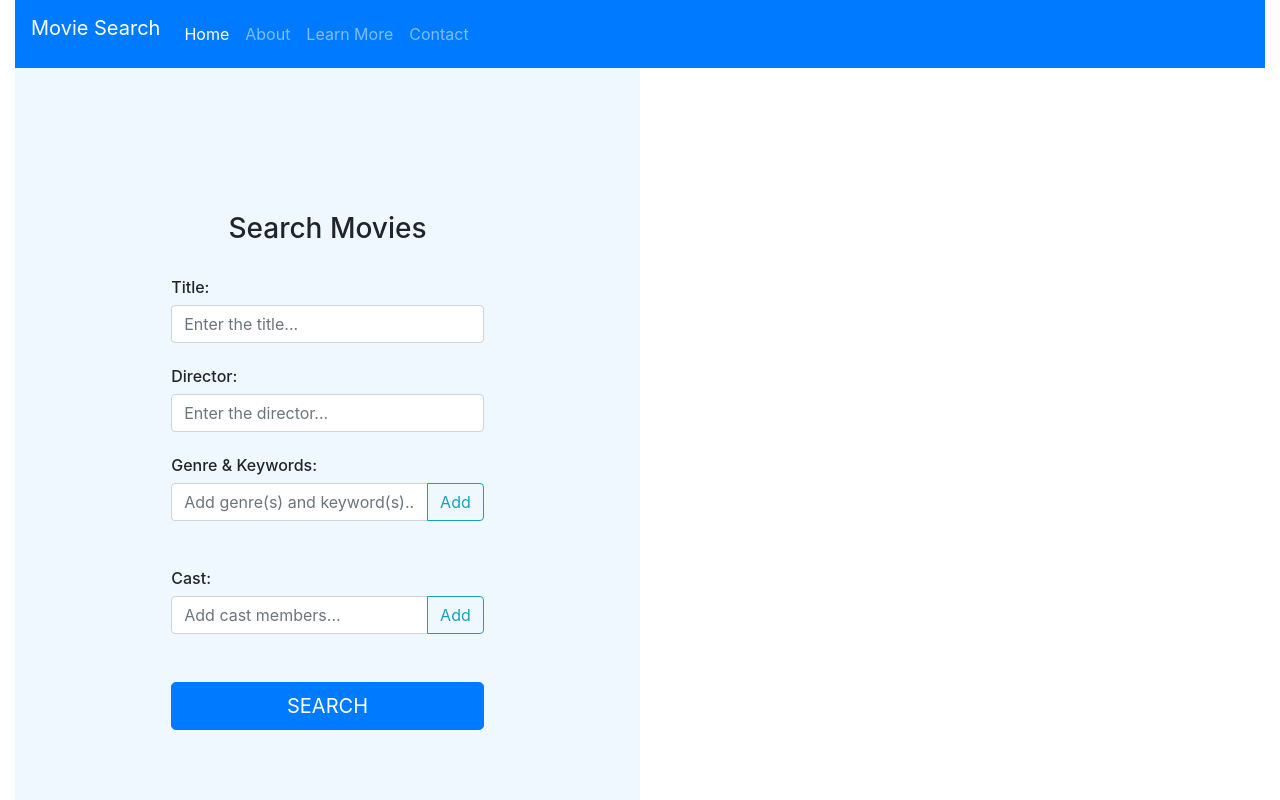
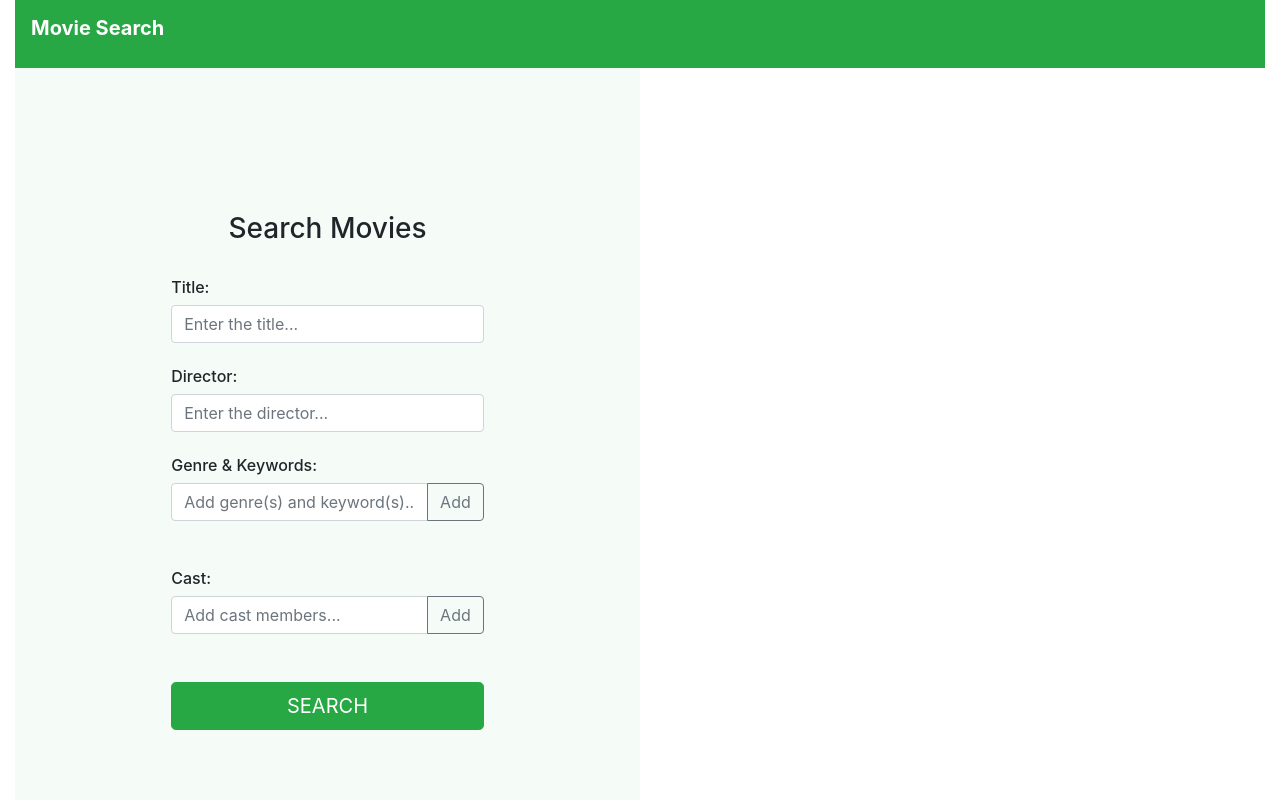
Before and after one commit to ptsheeran/iCare, a Vue app: page / in a window 1280 px wide. Shown: the top 800 px of the page. Built offline with nearby package versions, Linux system fonts and the light colour scheme.

Commit message:
Changed theme color

```diff
--- a/src/App.vue
+++ b/src/App.vue
@@ -1,10 +1,11 @@
 <template>
   <div id="app" class="container-fluid">
-    <nav class="navbar navbar-expand-lg navbar-dark bg-primary">
-      <a class="navbar-brand" href="#">Movie Search</a>
+    <nav class="navbar navbar-expand-lg navbar-dark bg-success">
+      <a class="navbar-brand font-weight-bold" href="#">Movie Search</a>
       <button class="navbar-toggler" type="button" data-toggle="collapse" data-target="#navbarNavDropdown" aria-controls="navbarNavDropdown" aria-expanded="false" aria-label="Toggle navigation">
         <span class="navbar-toggler-icon"></span>
       </button>
+      <!--
       <div class="collapse navbar-collapse" id="navbarNavDropdown">
         <ul class="navbar-nav">
           <li class="nav-item active">
@@ -21,6 +22,7 @@
           </li>
         </ul>
       </div>
+      -->
     </nav>
 
     <div class="fill d-md-flex h-md-100 align-items-start">
@@ -58,7 +60,7 @@
           <div class="input-group">
             <input v-model="newGenre" @keyup.enter="addGenre" id="movie_genre_keyword" type="text" class="form-control" placeholder="Add genre(s) and keyword(s)..." aria-label="Add an item" aria-describedby="basic-addon2">
             <div class="input-group-append">
-              <button @click="addGenre" class="btn btn-outline-info" id="enter" type="button">Add</button>
+              <button @click="addGenre" class="btn btn-outline-secondary" id="enter" type="button">Add</button>
             </div>
           </div>
         </div>
@@ -81,7 +83,7 @@
           <div class="input-group">
             <input v-model="newCast" @keyup.enter="addCast" id="movie_cast" type="text" class="form-control" placeholder="Add cast members..." aria-label="Add an item" aria-describedby="basic-addon2">
             <div class="input-group-append">
-              <button @click="addCast" class="btn btn-outline-info" id="enter" type="button">Add</button>
+              <button @click="addCast" class="btn btn-outline-secondary" id="enter" type="button">Add</button>
             </div>
           </div>
         </div>
@@ -97,7 +99,7 @@
           </ul>
         </div>
         <br>
-        <button @click="search" type="button" id="search-btn" class="btn btn-primary btn-lg btn-block w-50 center-block">SEARCH</button>
+        <button @click="search" type="button" id="search-btn" class="btn btn-success btn-lg btn-block w-50 center-block">SEARCH</button>
         <br><br><br><br><br><br><br><br><br><br><br><br><br><br><br><br><br><br><br><br><br><br><br><br><br><br><br>
       </div>
       <!-- End of Left Panel-->
@@ -258,7 +260,7 @@ div.container{text-align: center;}
 }
 
 .left-panel {
-  background-color: #F0F8FF; /* Light blue */
+  background-color: #F5FBF7; /* Light blue */
 }
 
 .right-panel {
```
